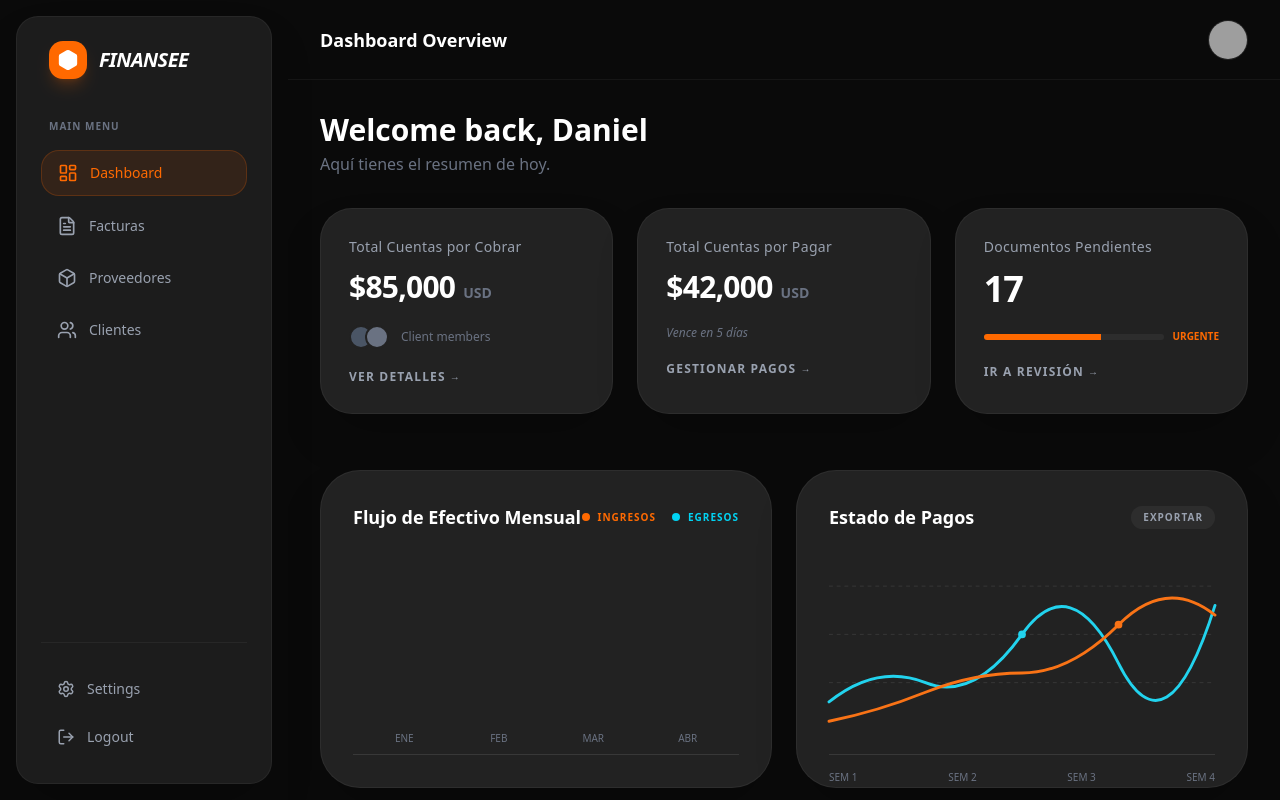
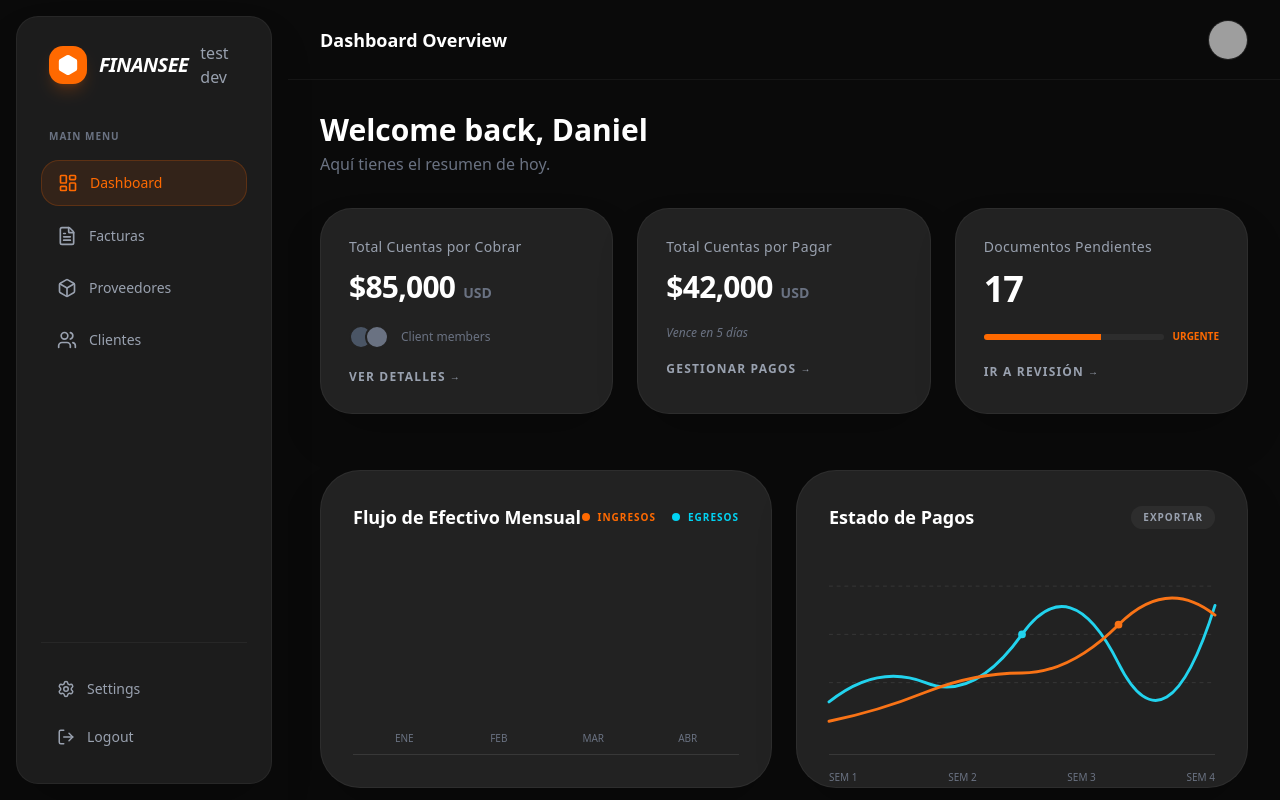
Before and after one commit to ycamposdev/finansee, a Next.js app: page / in a window 1280 px wide. Built offline with nearby package versions, Linux system fonts and the light colour scheme; grey boxes are pictures that could not be loaded.

Commit message:
test de despliege automatico

```diff
--- a/src/app/login/page.jsx
+++ b/src/app/login/page.jsx
@@ -17,6 +17,7 @@ export default function LoginPage() {
   const validacion = async (e) => {
     e.preventDefault();
     console.log("separacion de ambientes");
+
     try {
       await signInWithEmailAndPassword(auth, email, password);
       console.log("usuario logeado");
--- a/src/components/Sidebar.jsx
+++ b/src/components/Sidebar.jsx
@@ -26,6 +26,7 @@ export default function Sidebar() {
         <span className="text-white font-bold text-xl tracking-tight uppercase italic">
           finansee
         </span>
+        <span>test dev</span>
       </div>
 
       {/* Menú */}
```
